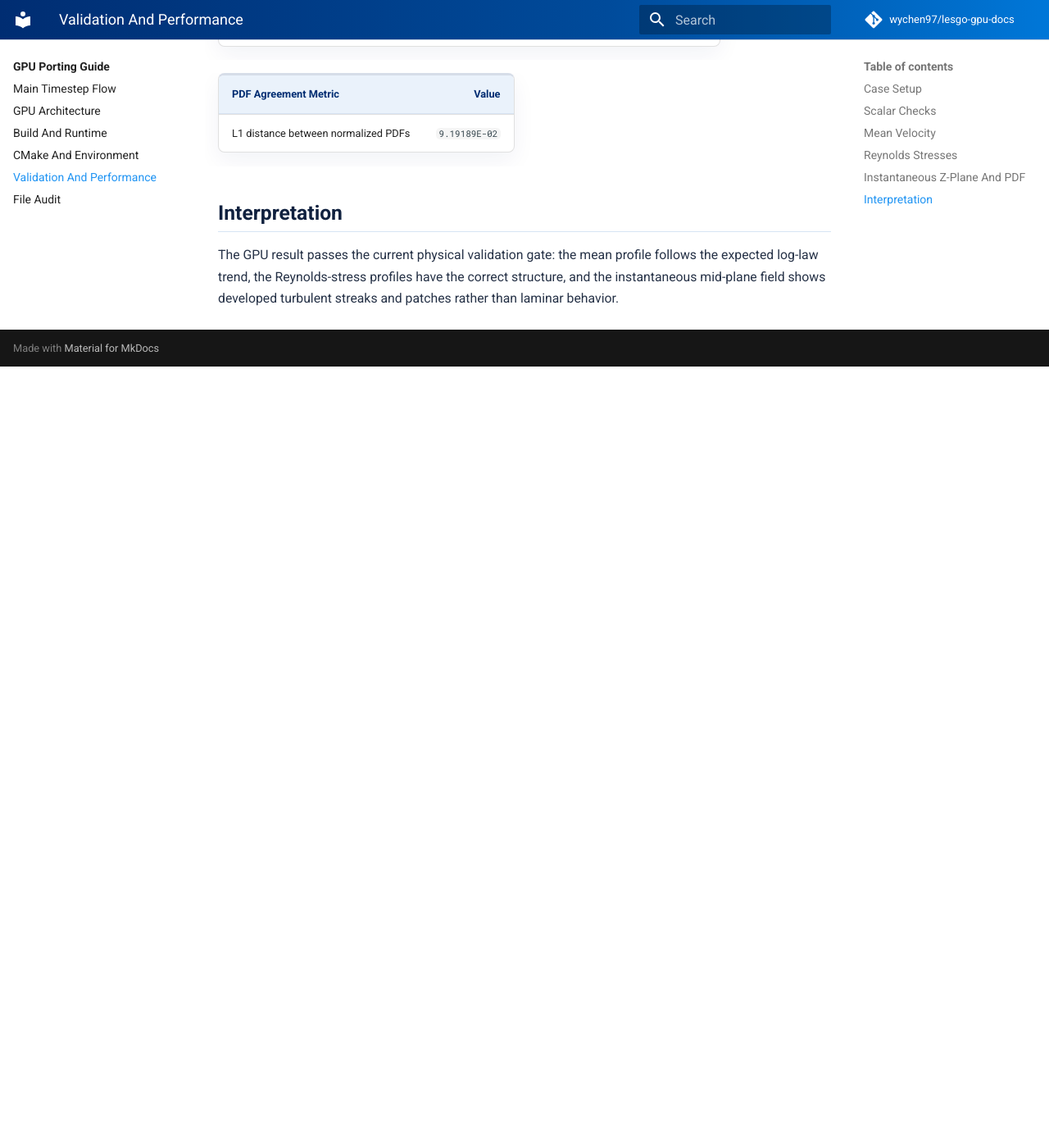
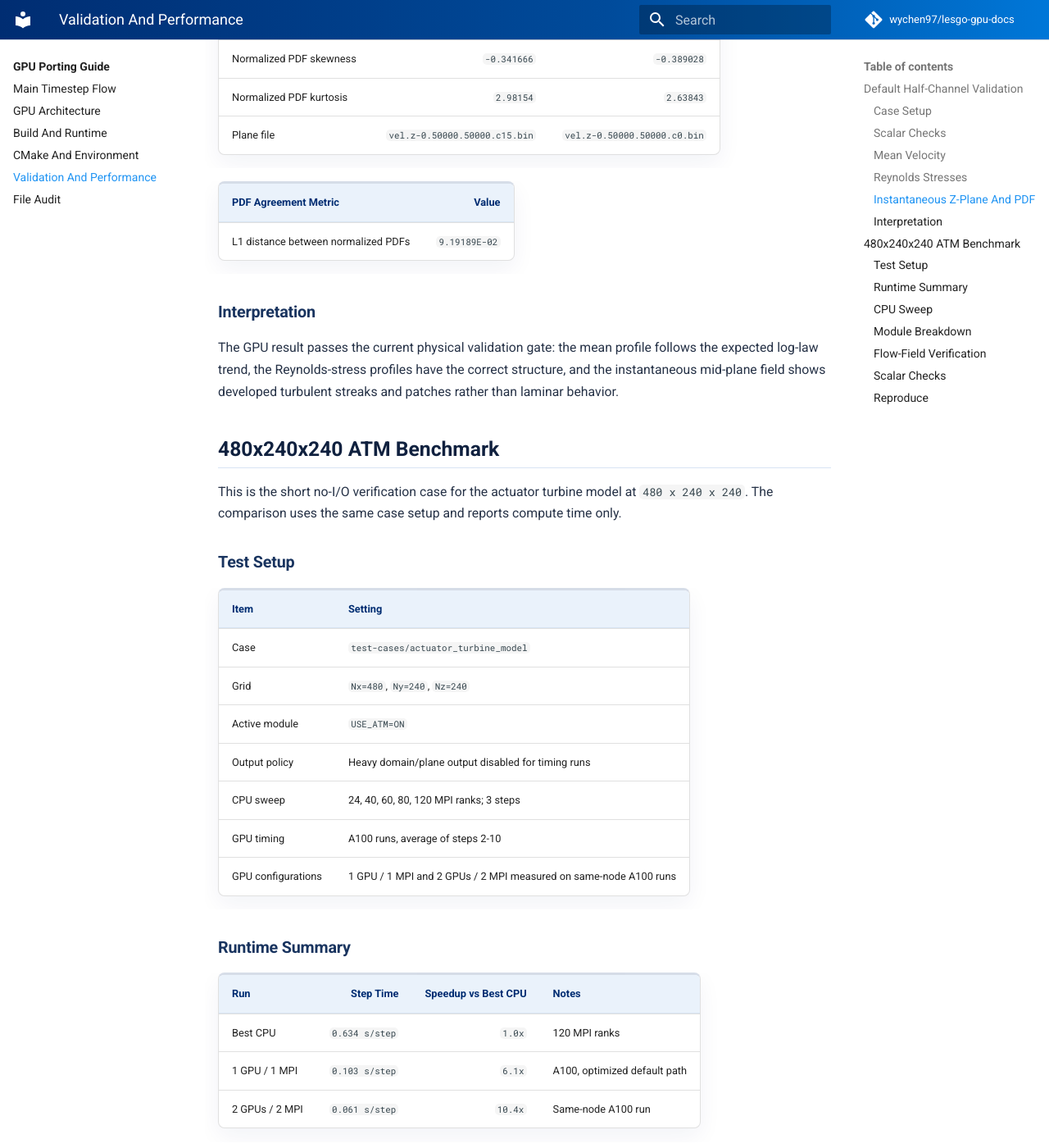
Before and after one commit to wychen97/lesgo-gpu-docs, an MkDocs documentation site: the page built from docs/gpu/validation-performance.md, in a window 1280 px wide and 1400 px high, scrolled down 3728 px. Shown: the whole window at 82% size. Built offline with MkDocs 1.6.1 and Material for MkDocs 9.7.7, drawn with Linux system fonts in a browser that asks for light colours; comment, search, counter and statistics services are not loaded; before the commit the page ends 4175 px from its top, so only the background shows below that; some of the changed text lies outside the part shown.

Commit message:
Restore 480 ATM benchmark section

````diff
--- a/docs/gpu/validation-performance.md
+++ b/docs/gpu/validation-performance.md
@@ -1,8 +1,15 @@
-# Default Half-Channel Validation
+# Validation And Performance
+
+This page keeps two separate validation records:
+
+- the default `128^3` half-channel physics validation requested for turbulence realism;
+- the short `480 x 240 x 240` actuator-turbine benchmark used for CPU/GPU performance comparisons.
+
+## Default Half-Channel Validation
 
 This page records the physics validation requested for the standard LESGO half-channel case: no turbines, pressure-gradient forcing, rough-wall lower boundary, and periodic horizontal directions. The purpose is not a short deterministic CPU/GPU bitwise check; it is to confirm that the GPU port still produces a physically turbulent channel-flow solution.
 
-## Case Setup
+### Case Setup
 
 | Item | CPU Run | GPU Run |
 |---|---:|---:|
@@ -13,7 +20,7 @@ This page records the physics validation requested for the standard LESGO half-c
 | Averaging window | `25,000-50,000` | `25,000-50,000` |
 | Hardware layout | 32 MPI ranks | 2 MPI ranks / 2 GPUs |
 
-## Scalar Checks
+### Scalar Checks
 
 | Run | Final Divergence | Final KE | Bottom Wall Stress |
 |---|---:|---:|---:|
@@ -22,7 +29,7 @@ This page records the physics validation requested for the standard LESGO half-c
 
 These values are close enough for a turbulent long-run validation. The instantaneous trajectory is expected to decorrelate because small floating-point differences grow chaotically in turbulence.
 
-## Mean Velocity
+### Mean Velocity
 
 The mean velocity profile is compared against the rough-wall log-law trend. CPU and GPU are shown on identical axes.
 
@@ -35,7 +42,7 @@ The mean velocity profile is compared against the rough-wall log-law trend. CPU
 | Mean velocity L1 difference | `4.93354E-02` |
 | Mean velocity relative L2 difference | `2.71536E-03` |
 
-## Reynolds Stresses
+### Reynolds Stresses
 
 Second-order statistics converge more slowly than the mean profile. A few-percent difference in `u'u'` is therefore normal for this averaging window, provided that the component shapes and near-wall behavior remain consistent.
 
@@ -50,7 +57,7 @@ Second-order statistics converge more slowly than the mean profile. A few-percen
 | `-u'w'` L1 difference | `9.21853E-03` |
 | `-u'w'` relative L2 difference | `2.61361E-02` |
 
-## Instantaneous Z-Plane And PDF
+### Instantaneous Z-Plane And PDF
 
 The mid-plane contours compare the instantaneous `u'` field at `z/H = 0.5` and step `50,000`. These are not expected to match pointwise after a long chaotic turbulent integration. The contours are therefore used only to check that both runs show physically turbulent structures, while the normalized PDF compares the instantaneous fluctuation distribution more directly.
 
@@ -69,6 +76,83 @@ The mid-plane contours compare the instantaneous `u'` field at `z/H = 0.5` and s
 |---|---:|
 | L1 distance between normalized PDFs | `9.19189E-02` |
 
-## Interpretation
+### Interpretation
 
 The GPU result passes the current physical validation gate: the mean profile follows the expected log-law trend, the Reynolds-stress profiles have the correct structure, and the instantaneous mid-plane field shows developed turbulent streaks and patches rather than laminar behavior.
+
+## 480x240x240 ATM Benchmark
+
+This is the short no-I/O verification case for the actuator turbine model at `480 x 240 x 240`. The comparison uses the same case setup and reports compute time only.
+
+### Test Setup
+
+| Item | Setting |
+|---|---|
+| Case | `test-cases/actuator_turbine_model` |
+| Grid | `Nx=480`, `Ny=240`, `Nz=240` |
+| Active module | `USE_ATM=ON` |
+| Output policy | Heavy domain/plane output disabled for timing runs |
+| CPU sweep | 24, 40, 60, 80, 120 MPI ranks; 3 steps |
+| GPU timing | A100 runs, average of steps 2-10 |
+| GPU configurations | 1 GPU / 1 MPI and 2 GPUs / 2 MPI measured on same-node A100 runs |
+
+### Runtime Summary
+
+| Run | Step Time | Speedup vs Best CPU | Notes |
+|---|---:|---:|---|
+| Best CPU | `0.634 s/step` | `1.0x` | 120 MPI ranks |
+| 1 GPU / 1 MPI | `0.103 s/step` | `6.1x` | A100, optimized default path |
+| 2 GPUs / 2 MPI | `0.061 s/step` | `10.4x` | Same-node A100 run |
+
+<div class="lesgo-image-frame">
+  <img src="../../assets/benchmark-480-step-times.svg" alt="480x240x240 step time over iterations">
+</div>
+
+<div class="lesgo-image-frame">
+  <img src="../../assets/benchmark-480-gpu-scaling-2gpu.svg" alt="GPU scaling chart for the 480 workload">
+</div>
+
+### CPU Sweep
+
+The CPU baseline is selected from this short rank sweep.
+
+<div class="lesgo-image-frame">
+  <img src="../../assets/benchmark-480-cpu-sweep.svg" alt="CPU line sweep for the 480 workload">
+</div>
+
+### Module Breakdown
+
+<div class="lesgo-image-frame">
+  <img src="../../assets/benchmark-480-module-breakdown-2gpu.svg" alt="CPU and GPU module timing breakdown for the 480 workload">
+</div>
+
+### Flow-Field Verification
+
+The figure compares the `z=2.5` velocity plane at step 10. The left and center panels show the CPU and GPU `u` field; the right panel shows the absolute difference.
+
+<div class="lesgo-image-frame">
+  <img src="../../assets/benchmark-480-flow-compare.svg" alt="CPU and GPU flow-field comparison on the z=2.5 plane">
+</div>
+
+| Component | L1 Mean Error | L2 Error | Max Error |
+|---|---:|---:|---:|
+| `u` | `4.97E-16` | `6.60E-16` | `3.11E-15` |
+| `v` | `1.57E-16` | `2.06E-16` | `9.98E-16` |
+| `w` | `7.75E-17` | `1.02E-16` | `5.06E-16` |
+
+### Scalar Checks
+
+| Run | Divergence | KE | Bot Wall Stress |
+|---|---:|---:|---:|
+| CPU, 2 MPI, step 10 | `0.2681714E-03` | `0.4998491E+00` | `0.8686115E-05` |
+| 1 GPU / 1 MPI, step 10 | `0.2681679E-03` | `0.4998491E+00` | `0.8686115E-05` |
+| 2 GPUs / 2 MPI, step 10 | `0.2681714E-03` | `0.4998491E+00` | `0.8686115E-05` |
+
+### Reproduce
+
+```bash
+cd /glade/u/home/wchen/lesgo-gpu-test/test-cases/actuator_turbine_model
+qsub job_compare_cpu120.pbs
+qsub job_compare_gpu1_noio.pbs
+qsub job_compare_gpu2_noio.pbs
+```
````
